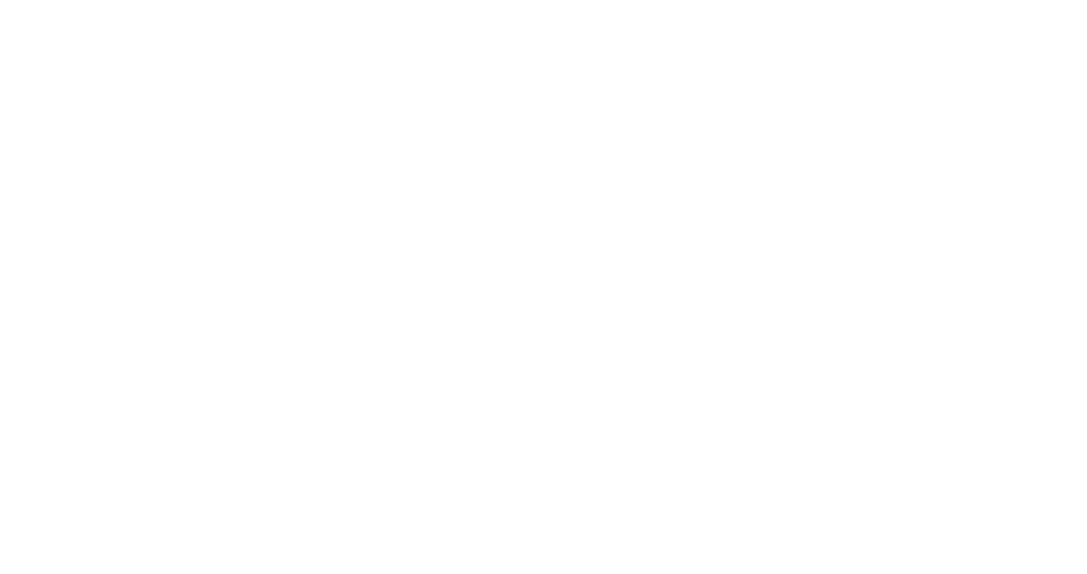
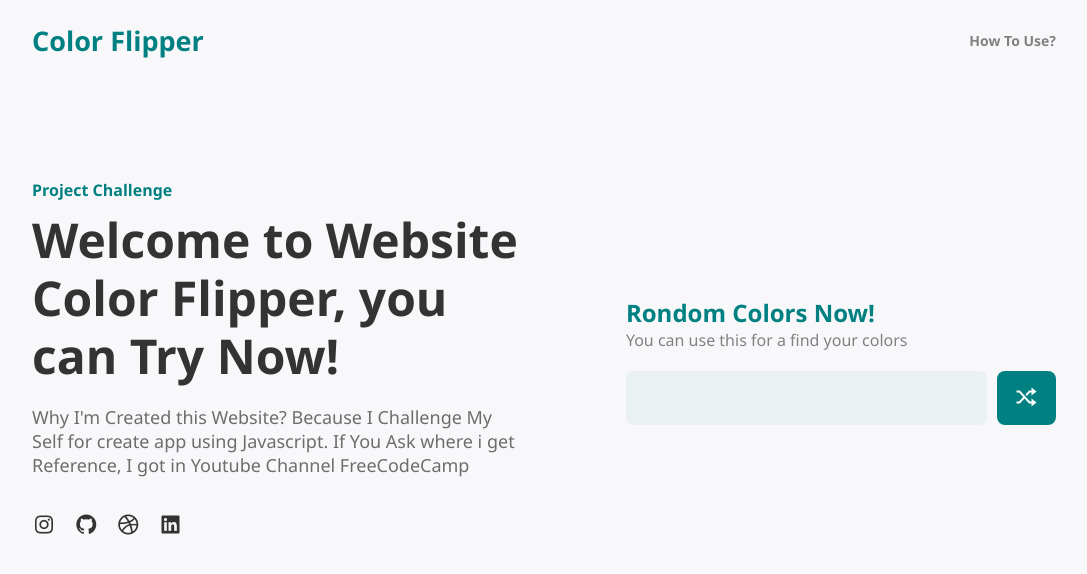
Before and after one commit to raflyfrmnsyh/color-flipper-javascript-challenge, a plain HTML site: page index.html in a window 1280 px wide. Shown: the whole page, without its empty margins (96-1183 px from the left). Drawn offline with nearby package versions, Linux system fonts and the light colour scheme.

Commit message:
semifinal project, next i will make a random hex using javascript

```diff
--- a/css/style.css
+++ b/css/style.css
@@ -0,0 +1,162 @@
+*{
+    margin: 0;
+    padding: 0;
+    font-family : 'Segoe UI', Tahoma, Geneva, Verdana, sans-serif;
+
+}
+body{
+    background-color : #f8f8fb;
+    color   : #333;
+}
+.container{
+    width: 80%;
+    margin : 0 auto;
+}
+.text-primary{
+    color : teal;
+}
+
+header{
+    width: 100%;
+    height: 80px;
+}
+header .container{
+    height: 100%;;
+    display : flex;
+    align-items: center;
+    justify-content: space-between;
+}
+
+header .container .nav__part-logo{
+    color : teal;
+    font-size : 18px;
+}
+header .container .nav__part-info{
+    font-size : 14px;
+    cursor: pointer;
+    opacity: .6;
+    transition : all ease .4s;
+}
+header .container .nav__part-info:hover{
+    font-size : 14px;
+    cursor: pointer;
+    opacity: .9;
+}
+
+.content-wrapper{
+    margin-top: 100px;
+}
+.content-wrapper .content__part-box{
+
+    width: 100%;
+    height: 360px;
+    display: flex;
+    align-items: center;
+    justify-content: space-between;
+}
+
+.content-wrapper .content__part-header{
+    width: 48%;
+}
+
+.content-wrapper .content__part-header h2{
+    font-size : 48px;
+    line-height: 58px;
+    margin : 10px auto;
+}
+.content-wrapper .content__part-header p{
+    margin : 0 auto;
+    opacity: .7;
+    margin-top: 20px;
+    font-size : 18px;
+}
+.content-wrapper .content__part-header span{
+    font-weight : 600;
+}
+.content-wrapper .content__part-header .sosial-link{
+    margin-top: 32px;
+}
+.content-wrapper .content__part-header .sosial-link a{
+    color : #333;
+    font-size: 24px;
+    margin-right : 14px;
+    transition : all ease .2s;
+}
+.content-wrapper .content__part-header .sosial-link a:hover{
+    color : teal;
+}
+
+.content__part-body{
+    width: 42%;
+
+}
+.content__part-body .content__part-head{
+    /* text-align: center; */
+    margin-bottom: 20px;
+}
+.content__part-body .content__part-head p{
+   opacity : .6;
+}
+.content__part-rondom{
+    width: 100%;
+    display : flex ;
+    align-items : center;
+    justify-content: space-between;
+
+}
+.content__part-rondom ._part-background{
+    width: 86%;
+    height: 54px;
+    margin-right: 10px;
+    background-color: #00808010;
+    cursor: pointer;
+    border-radius: 8px;
+    position : relative;
+}
+.content__part-rondom ._part-background .overlay{
+   width: 100%;
+   height: 100%;
+   top: 0;
+   left: 0;
+   position: absolute;
+   color : #fff;
+   border-radius: 8px;
+   background-color : #00000040;
+   opacity: 0;
+   transition : all ease .2s;
+}
+.content__part-rondom ._part-background .overlay:hover{
+    opacity: 1;
+}
+.content__part-rondom ._part-background .overlay .container{
+   width: 88%;
+   height: 100%;
+   display: flex;
+   align-items: center;
+   justify-content: space-between;
+}
+.content__part-rondom ._part-background .overlay i{
+    font-size: 18px;
+}
+
+.content__part-rondom ._part-button{
+    width: 14%;
+
+}
+.content__part-rondom ._part-button button{
+    width: 100%;
+    outline : none;
+    border : none;
+    cursor: pointer;
+    font-size: 24px;
+    height: 54px;
+    border-radius: 8px;
+    background-color: #008080;
+    color: #fdfdfd;
+    transition: all ease .4s;
+
+}
+.content__part-rondom ._part-button button:hover{
+    background-color: #006464;
+    color: #fff;
+}
--- a/index.html
+++ b/index.html
@@ -6,10 +6,59 @@
     <meta name="viewport" content="width=device-width, initial-scale=1.0">
     <title>Color Flipper</title>
     <link rel="stylesheet" href="css/style.css">
+    <link href='https://unpkg.com/boxicons@2.1.4/css/boxicons.min.css' rel='stylesheet'>
 </head>
 <body>
 
+    <header>
+        <div class="container">
+            <div class="nav__part-logo">
+                <h2>Color Flipper</h4>
+            </div>
+            <div class="nav__part-info">
+                <h4>How To Use?</h4>
+            </div>
+        </div>
+    </header>
 
+
+    <main class="content-wrapper">
+        <div class="container">
+            <div class="content__part-box">
+                <div class="content__part-header">
+                    <span class="text-primary">Project Challenge</span>
+                    <h2>Welcome to Website Color Flipper, you can Try Now!</h2>
+                    <p>Why I'm Created this Website? Because I Challenge My Self for create app using Javascript. If You Ask where i get Reference, I got in Youtube Channel FreeCodeCamp</p>
+
+                    <div class="sosial-link">
+                        <a href="http://instagram.com/rflyfrmnsyh__" target="_blank"><i class="bx bxl-instagram"></i></a>
+                        <a href="https://github.com/raflyfrmnsyh" target="_blank"><i class="bx bxl-github"></i></a>
+                        <a href="http://dribbble.com/rflyfrmnsyh" target="_blank"><i class="bx bxl-dribbble"></i></a>
+                        <a href="https://www.linkedin.com/in/rafly-firmansyah-b2185b267/"><i class="bx bxl-linkedin-square"></i></a>
+                    </div>
+                </div>
+                <div class="content__part-body">
+                    <div class="content__part-head">
+                        <h2 class="text-primary">Rondom Colors Now!</h2>
+                        <p>You can use this for a find your colors</p>
+                    </div>
+                    <div class="content__part-rondom">
+                        <div class="_part-background">
+                            <div class="overlay" onclick="alert('Berhasil Di Copy')">
+                               <div class="container">
+                                    <span class="text-hex">Default</span>
+                                    <div class="copy-button"><i class="bx bx-copy"></i></div>
+                               </div>
+                            </div>
+                        </div>
+                        <div class="_part-button">
+                            <button class="btn btn-flipper"><i class="bx bx-shuffle"></i></button>
+                        </div>
+                    </div>
+                </div>
+            </div>
+        </div>
+    </main>
 
 
 
--- a/js/script.js
+++ b/js/script.js
@@ -0,0 +1,27 @@
+const colors = [
+    "116D6E",
+    "321E1E",
+    "4E3636",
+    "CD1818",
+    "F2D8D8",
+    "5C8984"
+];
+
+
+const buttonFlipper = document.querySelector('.btn-flipper');
+const backgroundFlipper = document.querySelector('._part-background');
+const hexText = document.querySelector('.text-hex');
+
+buttonFlipper.addEventListener('click', () => {
+    const rondomNumber = getNumber();
+    console.log(rondomNumber);
+
+    backgroundFlipper.style.backgroundColor = `#${colors[rondomNumber]}`;
+    hexText.innerHTML = `#${colors[rondomNumber]}`;
+
+});
+
+function getNumber(){
+    let random = Math.random()*colors.length;
+    return Math.floor(random);
+}
```
